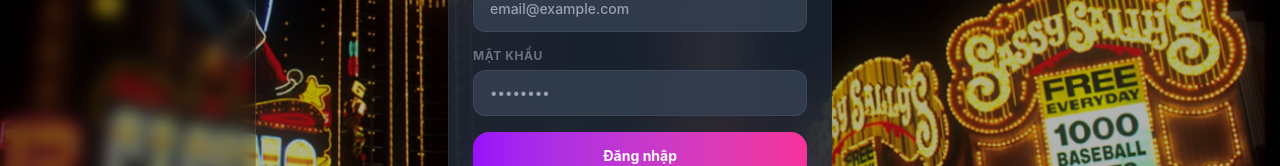
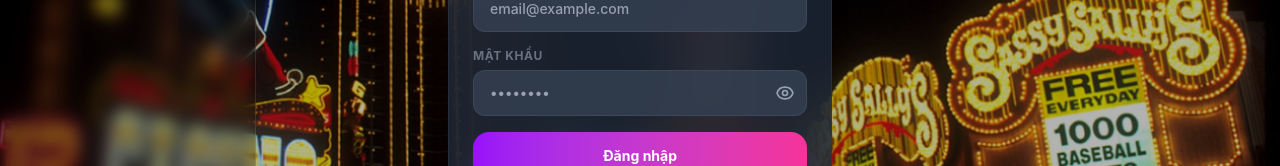
Before and after one commit to DWcoco08/GambCalc, a React (Vite) app: page /login in a window 1280 px wide. Shown: the part 352-518 px from the top of the page. Built offline with nearby package versions, Linux system fonts and the light colour scheme; no server answers.

Commit message:
add password toggle

```diff
--- a/src/components/LoginPage.jsx
+++ b/src/components/LoginPage.jsx
@@ -7,6 +7,7 @@
   const navigate = useNavigate()
   const [email, setEmail] = useState('')
   const [password, setPassword] = useState('')
+  const [showPassword, setShowPassword] = useState(false)
   const [error, setError] = useState('')
   const [loading, setLoading] = useState(false)
 
@@ -69,15 +70,33 @@
               <label className="block text-xs font-bold text-gray-400 dark:text-gray-500 uppercase tracking-wider mb-1.5">
                 Mật khẩu
               </label>
+              <div className="relative">
                 <input
-                type="password"
+                  type={showPassword ? 'text' : 'password'}
                   value={password}
                   onChange={e => setPassword(e.target.value)}
                   required
                   autoComplete="current-password"
-                className="w-full px-4 py-3 rounded-xl bg-gray-50 dark:bg-gray-700/80 border border-gray-200 dark:border-gray-600/50 text-gray-900 dark:text-white placeholder-gray-400 text-sm font-medium focus:outline-none focus:ring-2 focus:ring-purple-500 focus:border-transparent transition-all"
+                  className="w-full px-4 py-3 pr-12 rounded-xl bg-gray-50 dark:bg-gray-700/80 border border-gray-200 dark:border-gray-600/50 text-gray-900 dark:text-white placeholder-gray-400 text-sm font-medium focus:outline-none focus:ring-2 focus:ring-purple-500 focus:border-transparent transition-all"
                   placeholder="••••••••"
                 />
+                <button
+                  type="button"
+                  onClick={() => setShowPassword(!showPassword)}
+                  className="absolute right-3 top-1/2 -translate-y-1/2 text-gray-400 hover:text-gray-600 dark:hover:text-gray-300 touch-bounce"
+                >
+                  {showPassword ? (
+                    <svg className="w-5 h-5" fill="none" stroke="currentColor" viewBox="0 0 24 24">
+                      <path strokeLinecap="round" strokeLinejoin="round" strokeWidth={2} d="M13.875 18.825A10.05 10.05 0 0112 19c-4.478 0-8.268-2.943-9.543-7a9.97 9.97 0 011.563-3.029m5.858.908a3 3 0 114.243 4.243M9.878 9.878l4.242 4.242M9.88 9.88l-3.29-3.29m7.532 7.532l3.29 3.29M3 3l3.59 3.59m0 0A9.953 9.953 0 0112 5c4.478 0 8.268 2.943 9.543 7a10.025 10.025 0 01-4.132 5.411m0 0L21 21" />
+                    </svg>
+                  ) : (
+                    <svg className="w-5 h-5" fill="none" stroke="currentColor" viewBox="0 0 24 24">
+                      <path strokeLinecap="round" strokeLinejoin="round" strokeWidth={2} d="M15 12a3 3 0 11-6 0 3 3 0 016 0z" />
+                      <path strokeLinecap="round" strokeLinejoin="round" strokeWidth={2} d="M2.458 12C3.732 7.943 7.523 5 12 5c4.478 0 8.268 2.943 9.542 7-1.274 4.057-5.064 7-9.542 7-4.477 0-8.268-2.943-9.542-7z" />
+                    </svg>
+                  )}
+                </button>
+              </div>
             </div>
 
             {error && (
```
Lines whose indentation alone changed are shown as unchanged.
